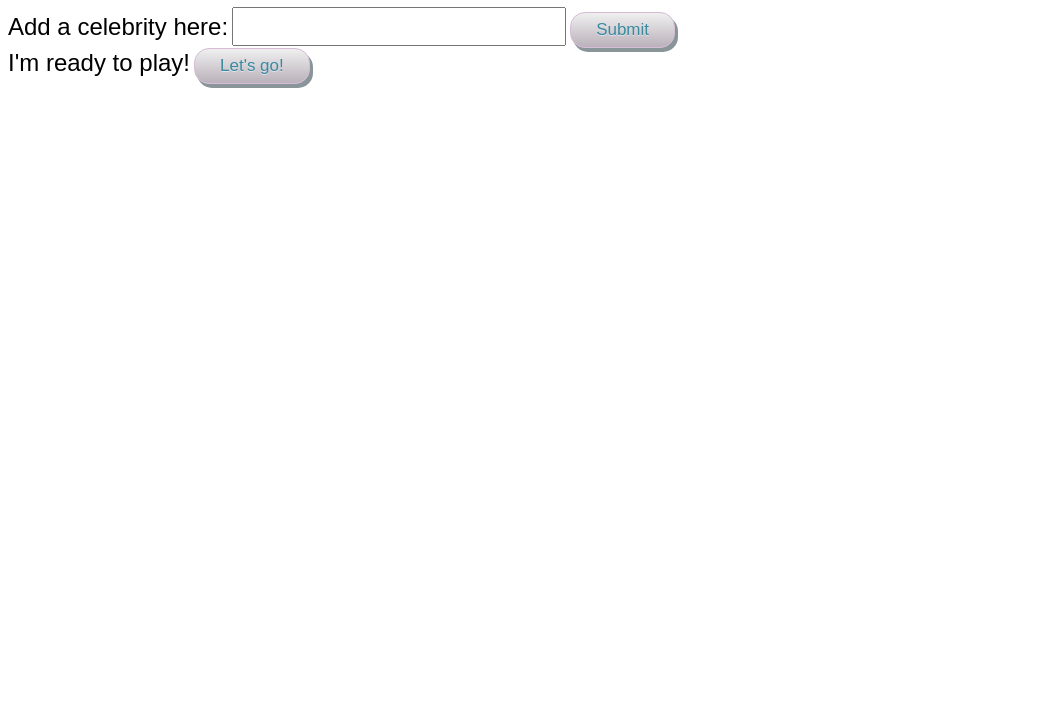
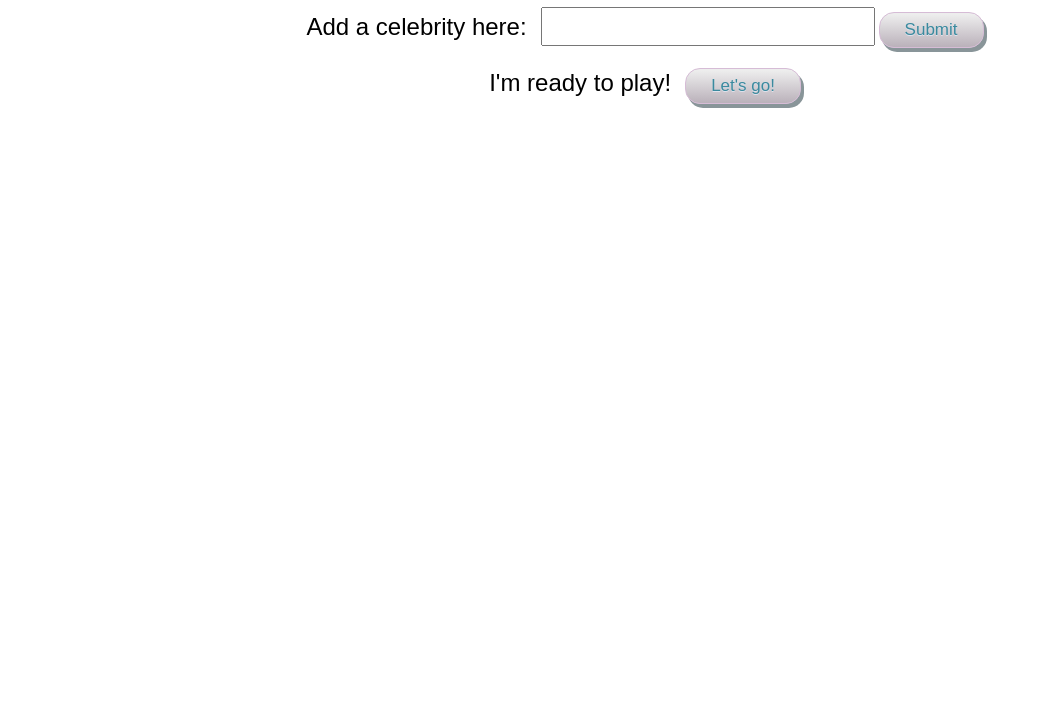
Before and after one commit to taynefemple/celebrity, a plain HTML site: page src/index.html in a window 1280 px wide. Shown: the part 73-800 px from the top of the page, without its empty margins (0-1042 px from the left). Drawn offline with Linux system fonts and the light colour scheme.

Commit message:
restructure -- added rounds

```diff
--- a/index.html
+++ b/src/index.html
@@ -15,16 +15,18 @@
   <main>
     <section>
       <form>
-        <div>
+        <div class="interaction">
           <label class="label">Add a celebrity here:</label>
           <input type="text" id="celeb">
           <button class="add-celeb button">Submit</button>
         </div>
-        <div>
-          <label class="label">I'm ready to play!</label>
-          <a href="rounds1and3.html">
-            <span class="button">Let's go!</span>
-          </a>
+        <div class="interaction">
+          <label class="label" for="start-game">I'm ready to play!</label>
+          <form id="start-game">
+            <button class="button" type="submit" formaction="rounds1and3.html">
+              Let's go!
+            </button>
+          </form>
         </div>
       </form>
     </section>
--- a/styles.css
+++ b/src/styles.css
@@ -1,12 +1,22 @@
+header {
+  text-align: center;
+}
+
 #celeb {
   padding: 4px 10px;
   line-height: 27px;
   font-size: 24px;
 }
 
+.celeb {
+  margin: 100px 0;
+  text-align: center;
+}
+
 .label {
   font-family: Arial;
   font-size: 24px;
+  margin: 10px;
 }
 
 .button {
@@ -34,3 +44,8 @@
   position: relative;
   top: 1px;
 }
+
+.interaction {
+  margin: 20px 0;
+  text-align: center;
+}
```
Also changed, not shown: rounds1and3.html (deleted, +0 -20 lines), src/rounds1and3.html (added, +31 -0 lines), src/index.js (renamed from index.js), src/round2.html (renamed from round2.html).
